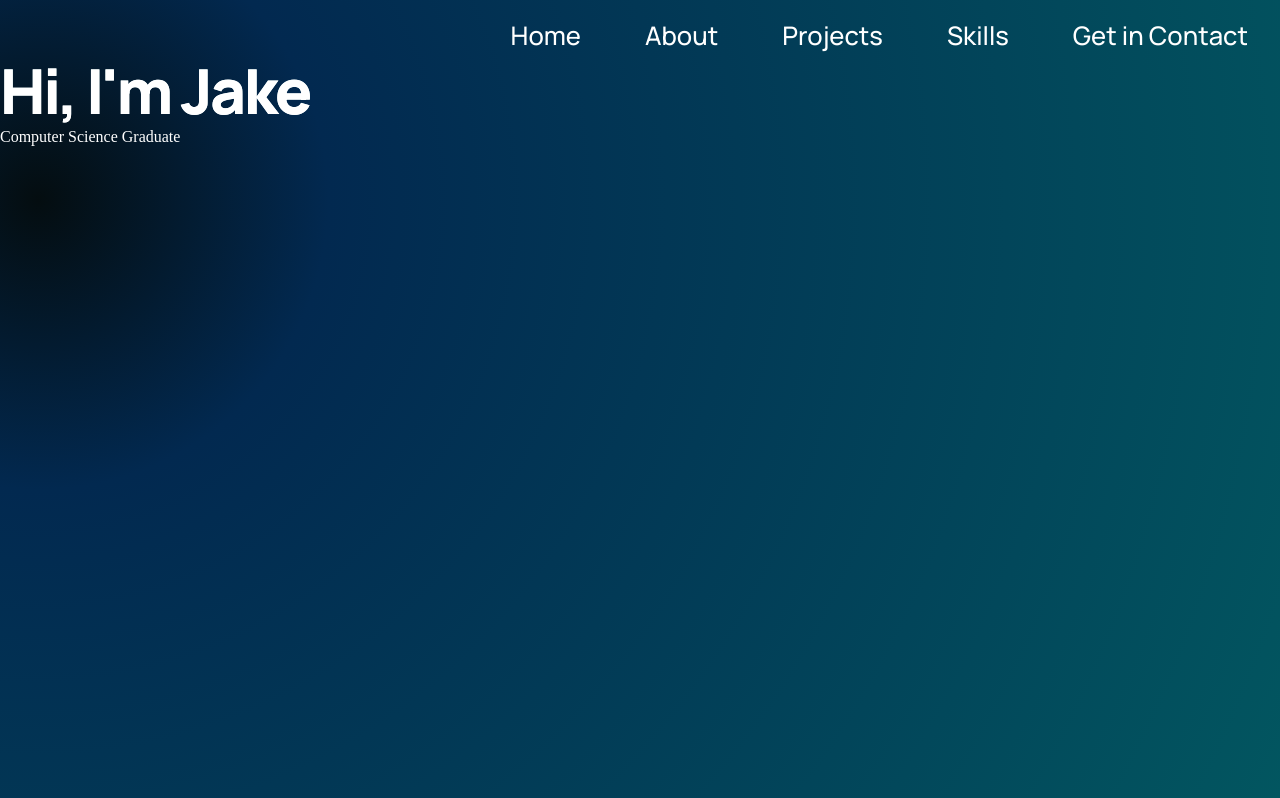
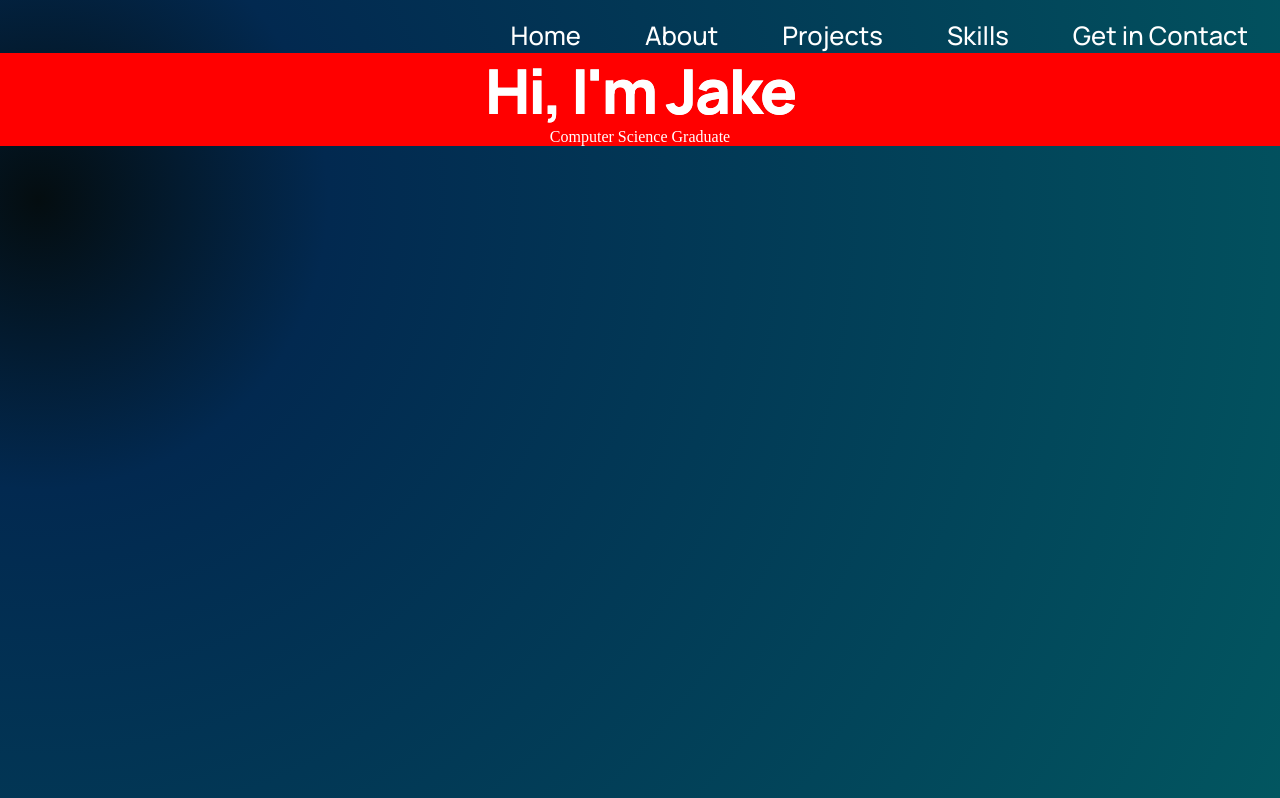
Before and after one commit to JSchoonbrood/Portfolio, a React (Create React App) app: page / in a window 1280 px wide. Shown: the top 798 px of the page. Built offline with nearby package versions, Linux system fonts and the light colour scheme.

Commit message:
Alignment changes

```diff
--- a/src/components/hero/hero.css
+++ b/src/components/hero/hero.css
@@ -1,16 +1,18 @@
 .hero {
     display: flex;
-    flex-direction: row;
+    background-color: red;
+    flex-direction: column;
+    align-items: center;
+    height: 100%;
 }
 
 .hero__content {
-    flex: 1;
     display: flex;
-    justify-content: center;
-    align-items: flex-start;
+    height: 100%;
     flex-direction: column;
+    justify-content: center; /* Main Axis */
+    align-items: center; /* Cross Axis */
 
-    margin-right: 5rem;
 }
 
 .hero__content h1 {
@@ -22,6 +24,10 @@
     color: white;
 }
 
+.hero__content h1>span {
+    color: greenyellow;
+}
+
 .hero__content p {
     color: white;
 }
```
